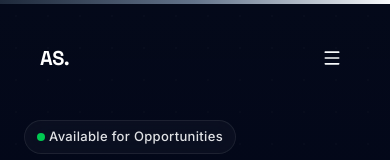
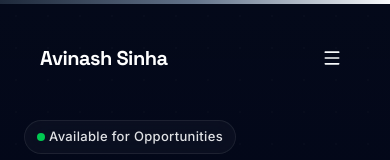
Before and after one commit to AvinasHSinha07/Portfolio, a React (Vite) app: page / in a window 390 px wide. Shown: the top 160 px of the page. Built offline with nearby package versions, Linux system fonts and the light colour scheme.

Commit message:
fixed mobile nav

```diff
--- a/src/components/Navbar.tsx
+++ b/src/components/Navbar.tsx
@@ -101,7 +101,7 @@ export default function Navbar() {
         (scrolled || mobileOpen) ? "bg-[#020617]/90 backdrop-blur-xl border border-white/10" : "bg-transparent"
       )}>
         <a href="#home" className="text-xl font-display font-bold tracking-tight text-white">
-          AS.
+          Avinash Sinha
         </a>
         <button
           className="text-alabaster-grey hover:text-white transition-colors p-2"
```
Also changed, not shown: src/components/CustomCursor.tsx (line endings or trailing spaces).
